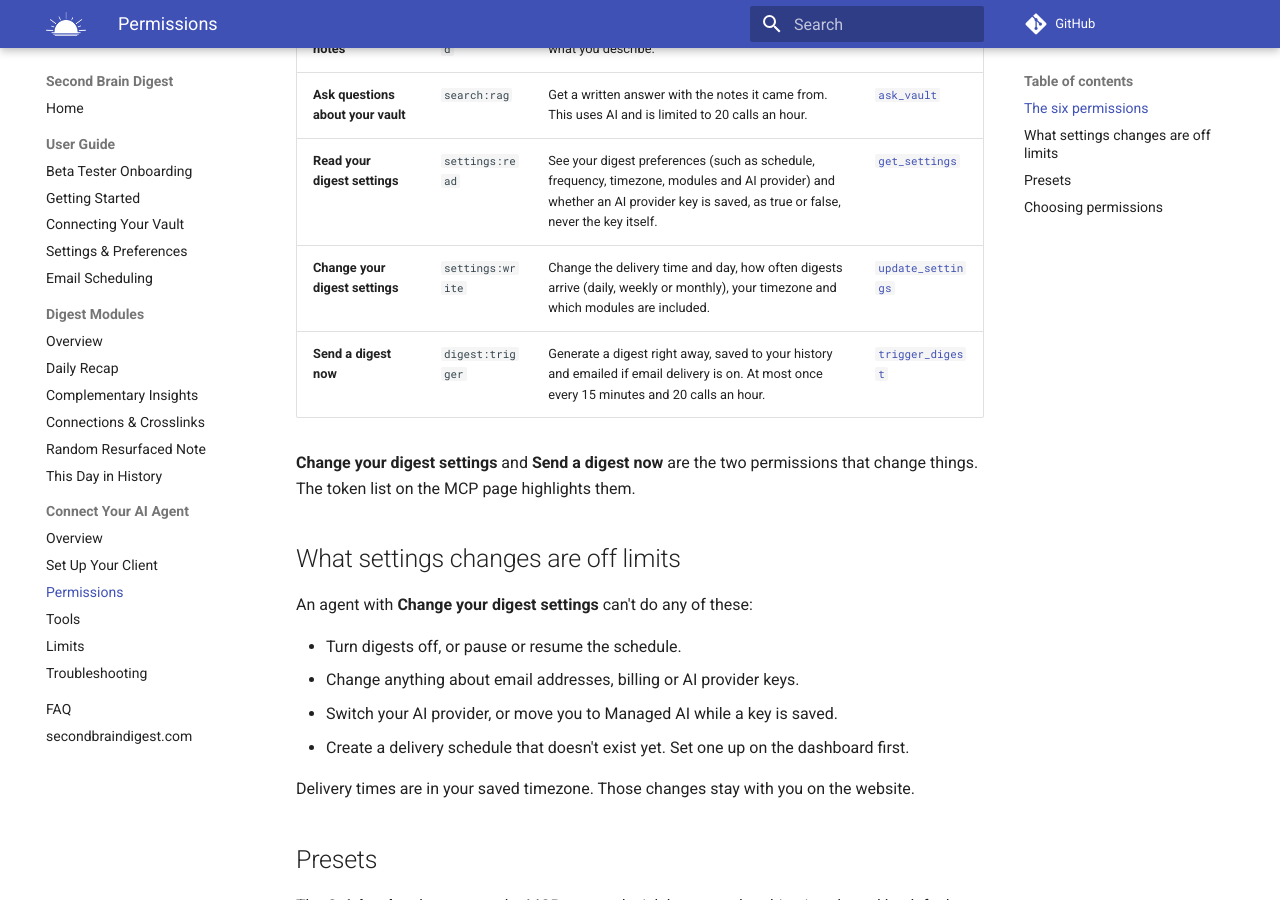
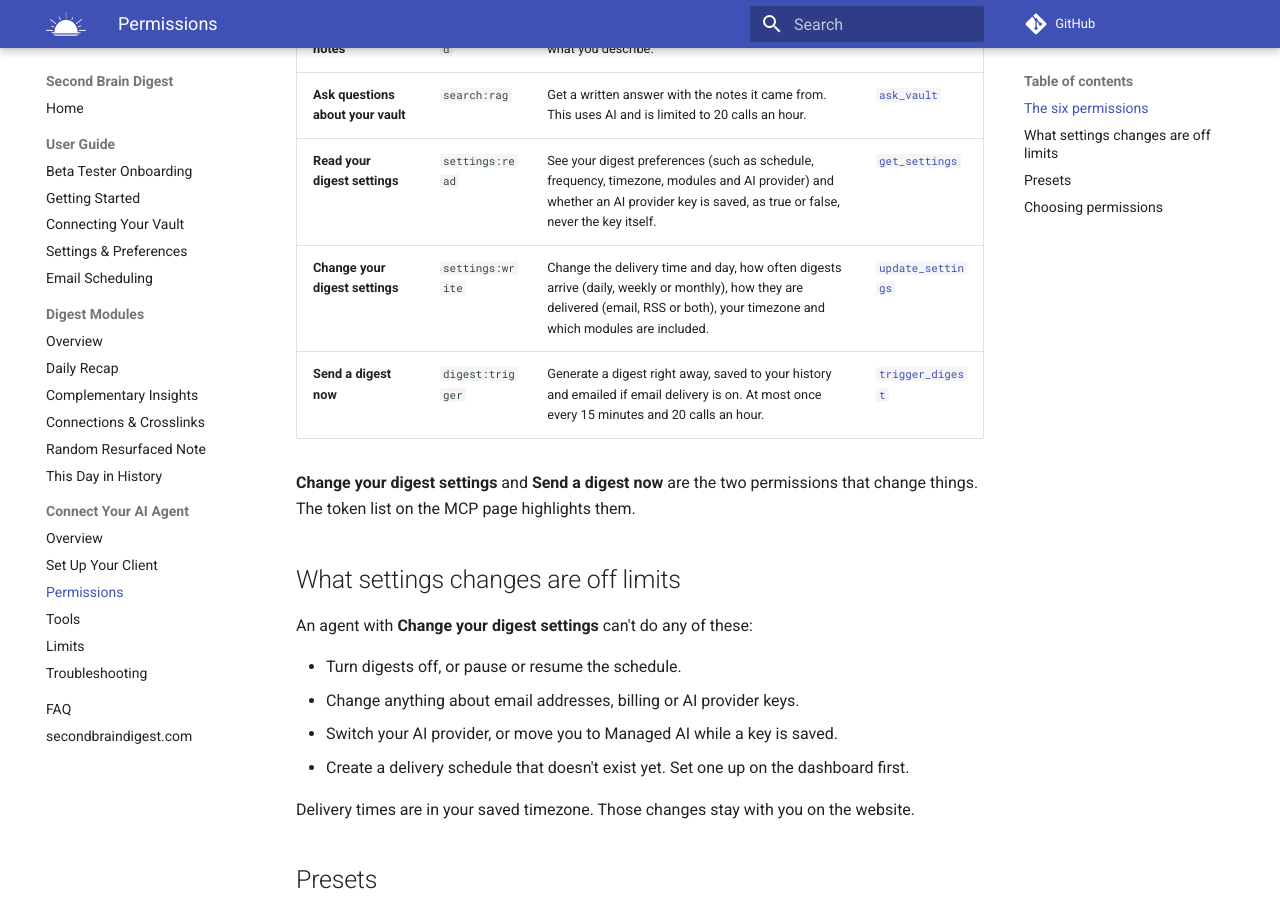
Before and after one commit to dannberg/obsidian-secondbrain-sync, an MkDocs documentation site: the page built from docs/agents/permissions.md, in a window 1280 px wide and 900 px high, scrolled down 453 px. Built offline with MkDocs 1.6.1 and Material for MkDocs 9.7.7, drawn with Linux system fonts in a browser that asks for light colours; comment, search, counter and statistics services are not loaded.

Commit message:
docs(agents): mention delivery method in settings:write and update_settings
Co-Authored-By: Claude Opus 5.5 <noreply@anthropic.com>

```diff
--- a/docs/agents/permissions.md
+++ b/docs/agents/permissions.md
@@ -10,7 +10,7 @@ Each MCP token carries the permissions you pick when you create it, and your age
 | **Search your notes** | `search:read` | Find passages in your synced notes that match what you describe. | [`search_notes`](tools.md#search-notes) |
 | **Ask questions about your vault** | `search:rag` | Get a written answer with the notes it came from. This uses AI and is limited to 20 calls an hour. | [`ask_vault`](tools.md#ask-vault) |
 | **Read your digest settings** | `settings:read` | See your digest preferences (such as schedule, frequency, timezone, modules and AI provider) and whether an AI provider key is saved, as true or false, never the key itself. | [`get_settings`](tools.md#get-settings) |
-| **Change your digest settings** | `settings:write` | Change the delivery time and day, how often digests arrive (daily, weekly or monthly), your timezone and which modules are included. | [`update_settings`](tools.md#update-settings) |
+| **Change your digest settings** | `settings:write` | Change the delivery time and day, how often digests arrive (daily, weekly or monthly), how they are delivered (email, RSS or both), your timezone and which modules are included. | [`update_settings`](tools.md#update-settings) |
 | **Send a digest now** | `digest:trigger` | Generate a digest right away, saved to your history and emailed if email delivery is on. At most once every 15 minutes and 20 calls an hour. | [`trigger_digest`](tools.md#trigger-digest) |
 
 **Change your digest settings** and **Send a digest now** are the two permissions that change things. The token list on the MCP page highlights them.
```
Also changed, not shown: docs/agents/tools.md (+1 -1 lines).
